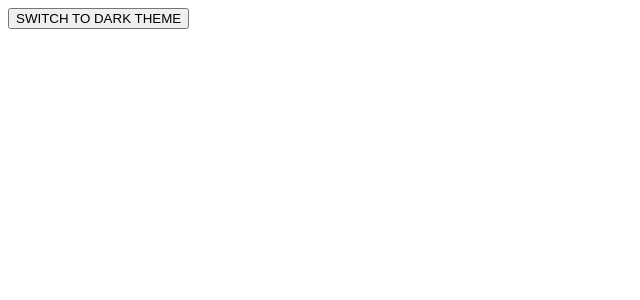
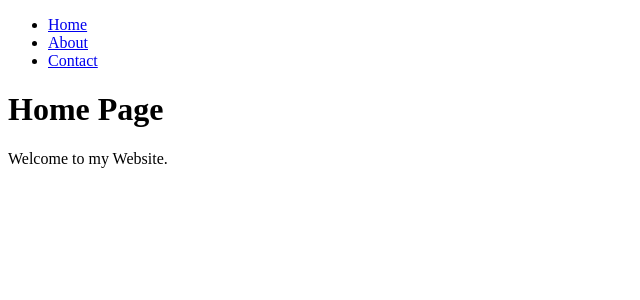
Before and after one commit to gokuljsparkout/GokulJSO, a React (Create React App) app: page / in a window 1280 px wide. Shown: the top 300 px of the page, without its empty margins (0-640 px from the left). Built offline with nearby package versions, Linux system fonts and the light colour scheme.

Commit message:
Router Example

```diff
--- a/package.json
+++ b/package.json
@@ -8,6 +8,7 @@
     "@testing-library/user-event": "^13.5.0",
     "react": "^18.2.0",
     "react-dom": "^18.2.0",
+    "react-router-dom": "^6.8.2",
     "react-scripts": "5.0.1",
     "router-dom": "^2.2.10",
     "web-vitals": "^2.1.4"
--- /dev/null
+++ b/src/About.js
@@ -0,0 +1,12 @@
+import React from 'react'
+
+const About = () => {
+  return (
+    <div>
+      <h1>About Page</h1>
+      <p>Learn more about us and what we do.</p>
+    </div>
+  )
+}
+
+export default About;
--- a/src/App.js
+++ b/src/App.js
@@ -1,17 +1,35 @@
 import React from "react";
-import ThemeButton from "./ThemeButton";
-import ThemeProvider from "./ThemeProvider";
+import About from "./About";
+import Contact from "./Contact";
+import Home from "./Home";
+import { BrowserRouter as Router, Link, Routes, Route } from 'react-router-dom';
+//Router Example
 
-//useContext
-function App()
-{
+function App() {
   return (
-    <div className="App">
-      <ThemeProvider>
-      <ThemeButton/>
-      </ThemeProvider>
+    <Router>
+      <nav>
+        <ul>
+          <li>
+            <Link to='/'>Home</Link>
+          </li>
 
-      </div>
+          <li>
+            <Link to='/about'>About</Link>
+          </li>
+
+          <li>
+            <Link to='/contact'>Contact</Link>
+          </li>
+        </ul>
+      </nav>
+      <Routes>
+        <Route path="/" element={<Home />} />
+        <Route path="/about" element={<About />} />
+        <Route path="/contact" element={<Contact />} />
+      </Routes>
+    </Router>
   )
 }
+
 export default App;
--- /dev/null
+++ b/src/Contact.js
@@ -0,0 +1,12 @@
+import React from 'react'
+
+const Contact = () => {
+  return (
+    <div>
+      <h1>Contact Page</h1>
+      <p>Get in touch with us.</p>
+    </div>
+  )
+}
+
+export default Contact;
--- /dev/null
+++ b/src/Home.js
@@ -0,0 +1,12 @@
+import React from "react";
+
+const Home = () => {
+  return (
+    <div>
+      <h1>Home Page</h1>
+      <p>Welcome to my Website.</p>
+    </div>
+  )
+}
+
+export default Home;
--- a/src/ThemeButton.js
+++ /dev/null
@@ -1,18 +0,0 @@
-import React ,{useContext} from 'react';
-import ThemeContext from './ThemeContext';
-
-const ThemeButton = () =>
-{
-  const{theme,toggleTheme} = useContext(ThemeContext);
-
-
-  return(
-    <button onClick ={toggleTheme}>
-      {
-        theme=='light' ? 'SWITCH TO DARK THEME' : 'SWITCH TO LIGHT THEME'
-      }
-    </button>
-  )
-};
-
-export default ThemeButton;
--- a/src/ThemeContext.js
+++ /dev/null
@@ -1,5 +0,0 @@
-import { createContext } from "react";
-
-const ThemeContext = createContext();
-
-export default ThemeContext;
--- a/src/ThemeProvider.js
+++ /dev/null
@@ -1,32 +0,0 @@
-import React , {useState} from 'react';
-import ThemeContext from './ThemeContext';
-
-const ThemeProvider =({children}) =>
-{
-  const[theme,setTheme] = useState('light');
-  const toggleTheme =()=>{
-    setTheme(theme === 'light' ? 'dark': 'light');
-  }
-  const themeStyles ={
-    light :{
-      backgroundColor : '#FFFFFF',
-      color : '#000000'
-    },
-
-    dark: {
-      backgroundColor: '#000000',
-      color: '#FFFFFF',
-    }
-
-  }
-  Object.assign(document.body.style, themeStyles[theme])
-
-return(
-  <ThemeContext.Provider value={{theme,toggleTheme}}style={themeStyles[theme]}>
-    {children}
-  </ThemeContext.Provider>
-
-)
-}
-
-export default ThemeProvider;
```
Also changed, not shown: 1 other file (tests, documents, lock files or other folders).
